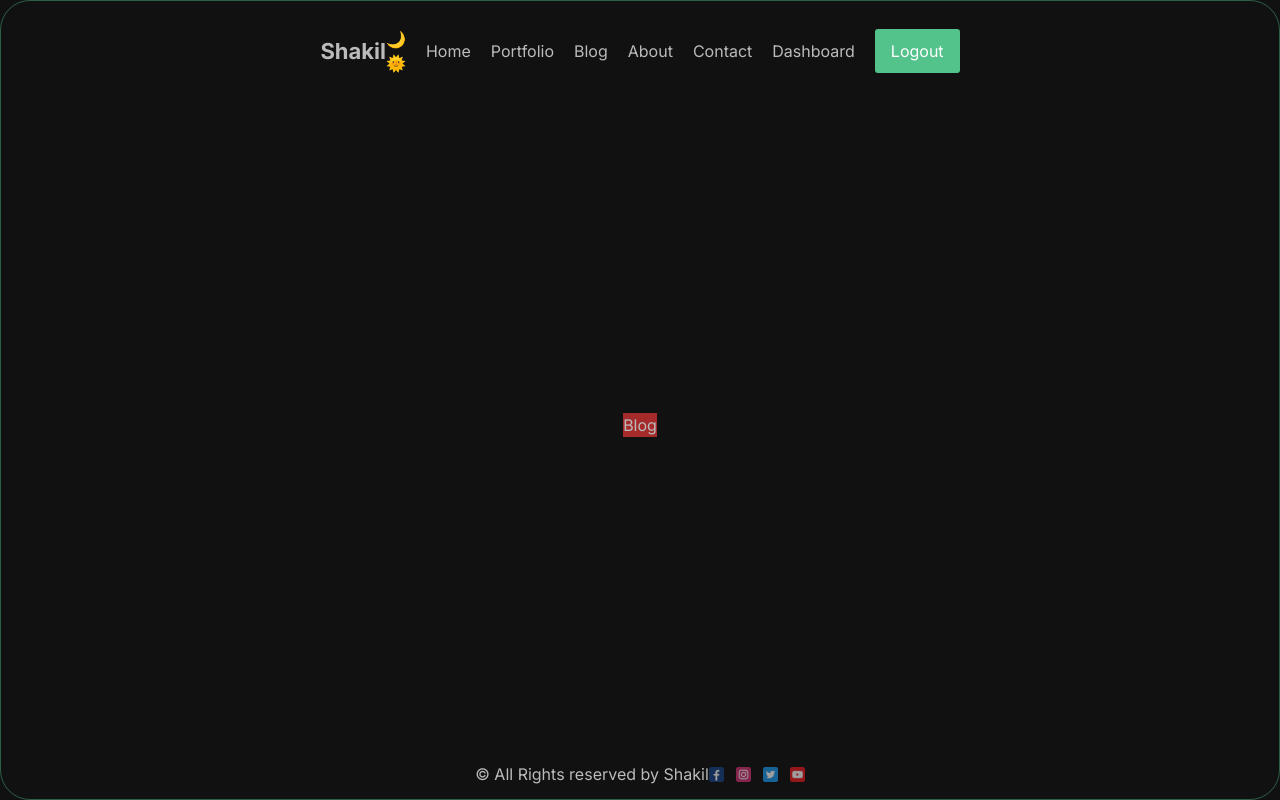
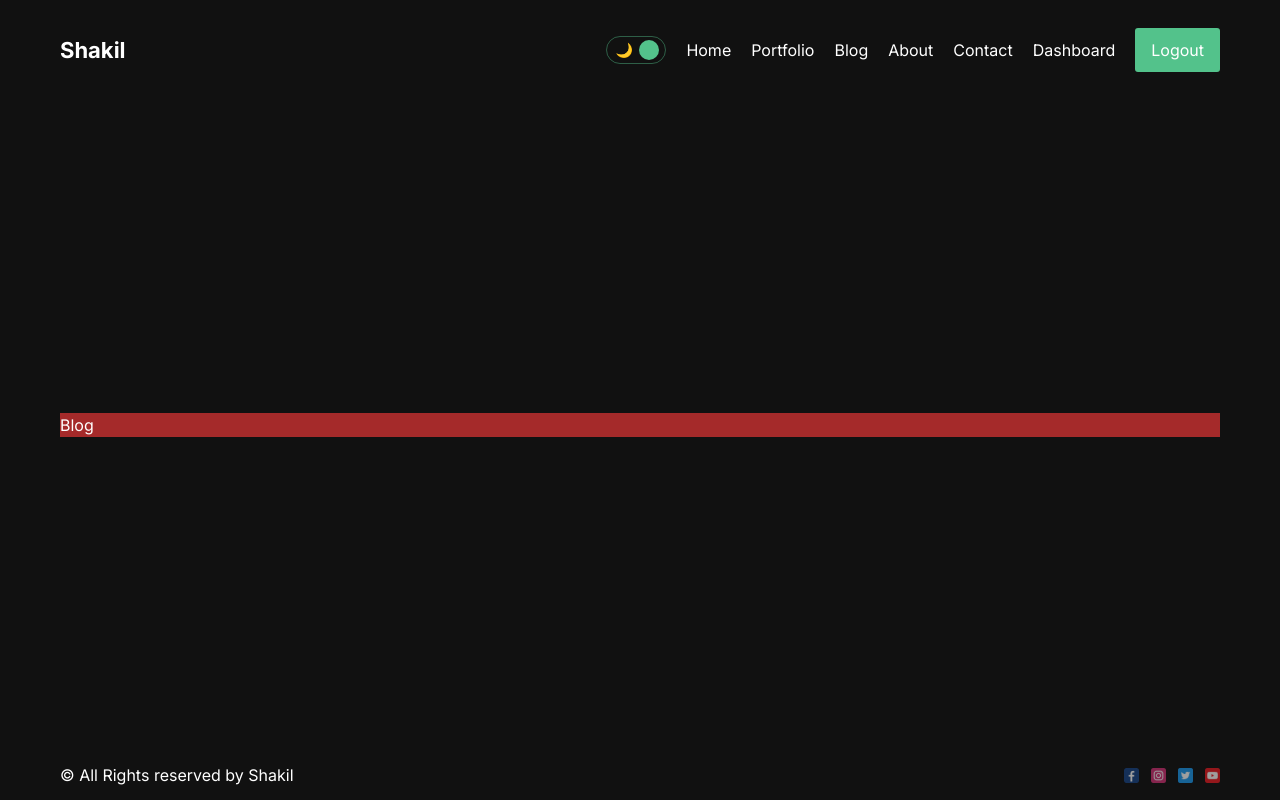
Before and after one commit to Shakil57375/Full-Stack-Project-with-Next.js, a Next.js app: page /blog in a window 1280 px wide. Built offline with nearby package versions, Linux system fonts and the light colour scheme.

Commit message:
dark and light toggle mode added

```diff
--- a/src/app/globals.css
+++ b/src/app/globals.css
@@ -16,12 +16,26 @@ body{
     color: #bbb;
 }
 
+.theme{
+    transition: 1s all ease;
+}
+
+.light{
+    background-color: white;
+    color: #111;
+}
+
+.dark{
+    background-color: #111;
+    color: white;
+}
+
 a {
     text-decoration: none;
     color: inherit;
 }
 
-.container{
+.global-container{
     max-width: 1366px;
     min-height: 100vh;
     margin: 0 auto;
--- a/src/app/layout.js
+++ b/src/app/layout.js
@@ -2,6 +2,7 @@ import Navbar from "@/components/navbar/Navbar";
 import "./globals.css";
 import { Inter, Roboto, Lato } from "next/font/google";
 import Footer from "@/components/footer/Footer";
+import { ThemeProvider } from "@/context/ThemeContext";
 
 const inter = Inter({ subsets: ["latin"] });
 
@@ -14,11 +15,13 @@ export default function RootLayout({ children }) {
   return (
     <html lang="en">
       <body className={inter.className}>
-        <div className="container">
-          <Navbar />
-          {children}
-          <Footer />
-        </div>
+        <ThemeProvider>
+          <div className="global-container">
+            <Navbar />
+            {children}
+            <Footer />
+          </div>
+        </ThemeProvider>
       </body>
     </html>
   );
--- a/src/components/DarkModeToggle/DarkModeToggle.css
+++ b/src/components/DarkModeToggle/DarkModeToggle.css
@@ -1,24 +1,22 @@
-.container{
+.toggle_container {
   width: 42px;
   height: 24px;
-    border: 1.5px solid #53c28b70;
-    border-radius: 30px;
-    display: flex;
+  display: none;
   align-items: center;
   justify-content: space-between;
   padding: 2px;
   position: relative;
   cursor: pointer;
 }
-
-  .icon{
+/*
+.icon {
   font-size: 12px;
 }
 
-  .ball{
+.ball {
   width: 15px;
   height: 15px;
   background-color: #53c28b;
   border-radius: 50%;
   position: absolute;
-  }
+} */
--- a/src/components/DarkModeToggle/DarkModeToggle.jsx
+++ b/src/components/DarkModeToggle/DarkModeToggle.jsx
@@ -1,13 +1,19 @@
-import React from 'react'
-import styles from "./DarkModeToggle.css"
+"use client"
+import React, { useContext } from "react";
+import style from "./DarkModeToggle.css";
+import { ThemeContext } from "@/context/ThemeContext";
 const DarkModeToggle = () => {
+  const {toggle, mode} = useContext(ThemeContext)
   return (
-    <div className={styles.container}>
-      <div className={styles.icon}>🌙</div>
-      <div className={styles.icon}>🌞</div>
-      <div className={styles.ball}></div>
+    <div className="w-[60px] h-7 flex items-center justify-between p-2 relative cursor-pointer border border-[#53c28b70] rounded-full" onClick={toggle} >
+      <div className="text-sm">🌙</div>
+      <div className="text-sm">🌞</div>
+      <div
+        className="w-5 h-5 bg-[#53c28b] rounded-[50%] absolute"
+        style={mode === "light" ? { left: "9.2px" } : { right: "6px" }}
+      ></div>
     </div>
-  )
-}
+  );
+};
 
-export default DarkModeToggle
+export default DarkModeToggle;
--- /dev/null
+++ b/src/context/ThemeContext.js
@@ -0,0 +1,17 @@
+"use client";
+
+import { createContext, useState } from "react";
+
+export const ThemeContext = createContext();
+
+export const ThemeProvider = ({ children }) => {
+  const [mode, setMode] = useState("dark");
+  const toggle = () => {
+    setMode((prev) => (prev === "dark" ? "light" : "dark"));
+  };
+  return (
+    <ThemeContext.Provider value={{ toggle, mode }}>
+      <div className={`theme ${mode}`}>{children}</div>
+    </ThemeContext.Provider>
+  );
+};
```
Lines whose indentation alone changed are shown as unchanged.
